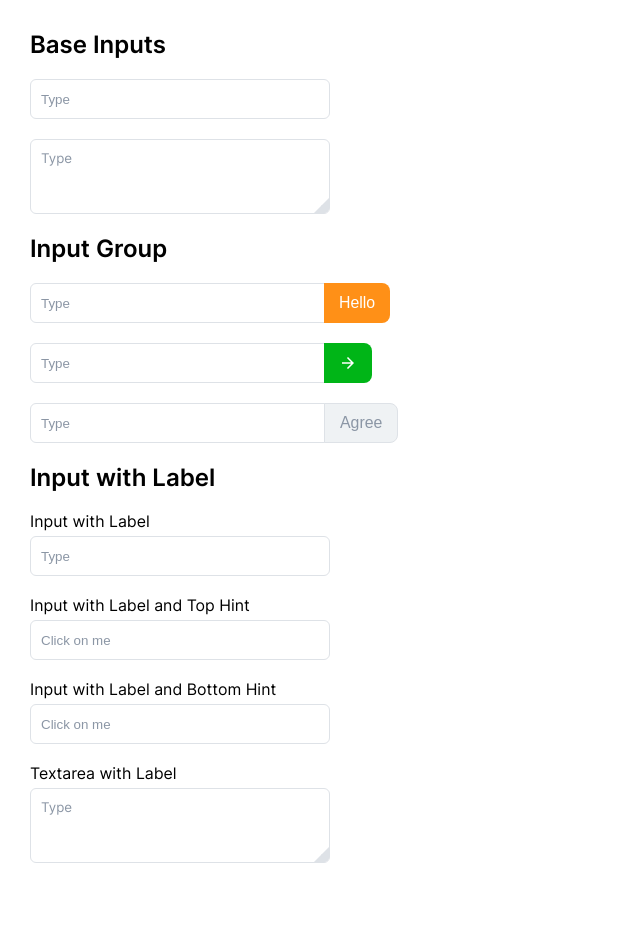
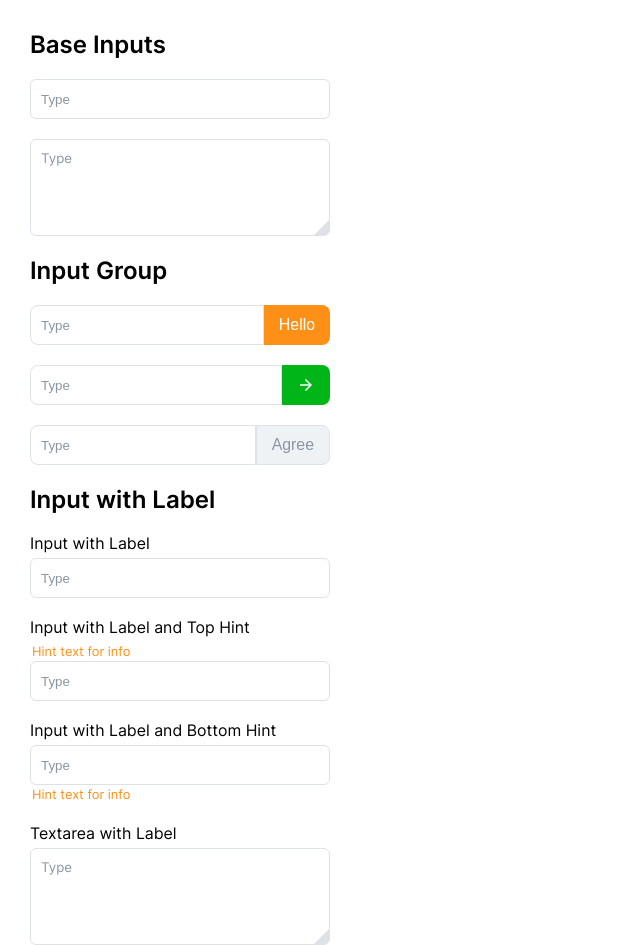
Before and after one commit to martiniucanastasia/next-ts-commerce, a Next.js app: page /preview in a window 1280 px wide. Shown: the whole page, without its empty margins (0-640 px from the left). Before the commit the page ends 863 px from the top, so only its background shows below. Built offline with nearby package versions, Linux system fonts and the light colour scheme.

Commit message:
Fix all issues

```diff
--- a/src/app/preview/page.tsx
+++ b/src/app/preview/page.tsx
@@ -23,6 +23,7 @@ export default function Preview() {
       <br />
       <Input
         placeholder="Type"
+        visual="left"
         button={
           <Button visual="right" variant="fifth">
             Hello
@@ -33,6 +34,7 @@ export default function Preview() {
       <br />
       <Input
         placeholder="Type"
+        visual="left"
         button={
           <Button visual="right" variant="quaternary">
             <ArrowSvg />
@@ -43,6 +45,7 @@ export default function Preview() {
       <br />
       <Input
         placeholder="Type"
+        visual="left"
         button={
           <Button visual="right" variant="primary" available={false}>
             Agree
@@ -58,16 +61,19 @@ export default function Preview() {
 
       <br />
       <Input
-        placeholder="Click on me"
+        placeholder="Type"
         label="Input with Label and Top Hint"
-        hintTop="Hint the text top"
+        hint={{ message: "Hint text for info", position: "top" }}
       />
 
       <br />
       <Input
-        placeholder="Click on me"
+        placeholder="Type"
         label="Input with Label and Bottom Hint"
-        hintBottom="Hint the text bottom"
+        hint={{
+          message: "Hint text for info",
+          position: "bottom",
+        }}
       />
 
       <br />
--- a/src/components/UI/Buttons/styles/buttonStyles.ts
+++ b/src/components/UI/Buttons/styles/buttonStyles.ts
@@ -39,6 +39,7 @@ const getSizeStyles = ({
     large: css`
       gap: ${pxToRem(20)};
       padding: ${pxToRem(15)} ${pxToRem(20)};
+      border-radius: ${pxToRem(8)};
       min-height: ${pxToRem(54)};
       font-size: var(--text-m);
 
@@ -64,7 +65,7 @@ export const getVariantStyles = ({
         fill: currentColor;
       }
 
-      &:hover {
+      :hover {
         background-image: linear-gradient(
           to right,
           rgba(0, 103, 255, 1) 0%,
@@ -116,22 +117,22 @@ export const getGroupStyles = ({
 }: ThemedStyledProps<Pick<ButtonProps, "visual">, DefaultTheme>) => {
   const mapper: Record<Visual, FlattenSimpleInterpolation> = {
     left: css`
-      border-top-right-radius: 0px;
-      border-bottom-right-radius: 0px;
-      border-top-left-radius: 8px;
-      border-bottom-left-radius: 8px;
+      border-top-right-radius: 0;
+      border-bottom-right-radius: 0;
+      border-top-left-radius: ${pxToRem(8)};
+      border-bottom-left-radius: ${pxToRem(8)};
     `,
     center: css`
       border-radius: 0;
     `,
     right: css`
-      border-top-right-radius: 8px;
-      border-bottom-right-radius: 8px;
-      border-top-left-radius: 0px;
-      border-bottom-left-radius: 0px;
+      border-top-right-radius: ${pxToRem(8)};
+      border-bottom-right-radius: ${pxToRem(8)};
+      border-top-left-radius: 0;
+      border-bottom-left-radius: 0;
     `,
     standart: css`
-      border-radius: ${pxToRem(8)};
+      border-radius: ${pxToRem(6)};
     `,
   };
 
@@ -147,6 +148,11 @@ const getAvailableStyles = ({
       background-color: var(--gray-200);
       border: 1px solid var(--gray-300);
       color: var(--gray-500);
+
+
+      :hover {
+        background-image: none;
+      }
 
       svg{
         fill: var(--gray-500);
--- a/src/components/UI/Input/Input.tsx
+++ b/src/components/UI/Input/Input.tsx
@@ -1,4 +1,4 @@
-import { ReactElement, useState } from "react";
+import { ReactElement } from "react";
 import { ButtonProps } from "../Buttons/types";
 import { inputStyles as S } from "./styles/inputStyles";
 
@@ -7,8 +7,11 @@ export interface InputProps {
   placeholder: string;
   button?: ReactElement<ButtonProps>;
   label?: string;
-  hintTop?: string;
-  hintBottom?: string;
+  visual?: string;
+  hint?: {
+    message: string;
+    position: string;
+  };
 }
 
 export const Input = ({
@@ -16,42 +19,26 @@ export const Input = ({
   placeholder,
   button,
   label,
-  hintTop,
-  hintBottom,
+  visual,
+  hint,
 }: InputProps) => {
-  const [isFocused, setIsFocused] = useState(false);
+  return (
+    <>
+      <S.GeneratWrapper>
+        {label && <S.Label>{label}</S.Label>}
+        {hint?.position === "top" && <S.Hint>{hint.message}</S.Hint>}
 
-  const showHint = () => setIsFocused(true);
+        {isTextarea ? (
+          <S.Textarea rows={5} cols={30} placeholder={placeholder} />
+        ) : (
+          <S.InputWrapper>
+            <S.Input type="text" placeholder={placeholder} visual={visual} />
+            {button && <>{button}</>}
+          </S.InputWrapper>
+        )}
 
-  const hideHint = () => setIsFocused(false);
-
-  return (
-    <div>
-      <form>
-        <S.InputWrapper>
-          {label && <S.Label>{label}</S.Label>}
-          {hintTop && isFocused && <S.Hint>{hintTop}</S.Hint>}
-          {isTextarea ? (
-            <S.Textarea
-              rows={20}
-              cols={30}
-              onFocus={showHint}
-              onBlur={hideHint}
-              placeholder={placeholder}
-            />
-          ) : (
-            <S.Input
-              onFocus={showHint}
-              onBlur={hideHint}
-              type="text"
-              placeholder={placeholder}
-            />
-          )}
-
-          {hintBottom && isFocused && <S.Hint>{hintBottom}</S.Hint>}
-          {button && <S.ButtonWrapper>{button}</S.ButtonWrapper>}
-        </S.InputWrapper>
-      </form>
-    </div>
+        {hint?.position === "bottom" && <S.Hint>{hint.message}</S.Hint>}
+      </S.GeneratWrapper>
+    </>
   );
 };
--- a/src/components/UI/Input/styles/inputStyles.ts
+++ b/src/components/UI/Input/styles/inputStyles.ts
@@ -1,13 +1,45 @@
-import styled from "styled-components";
+import styled, {
+  css,
+  DefaultTheme,
+  FlattenSimpleInterpolation,
+  ThemedStyledProps,
+} from "styled-components";
 import { pxToRem } from "@/styles/_common";
+import { InputProps } from "../Input";
+
+export const getGroupStyles = ({
+  visual = "",
+}: ThemedStyledProps<Pick<InputProps, "visual">, DefaultTheme>) => {
+  const mapper: Record<string, FlattenSimpleInterpolation> = {
+    right: css`
+      border-top-right-radius: ${pxToRem(8)};
+      border-bottom-right-radius: ${pxToRem(8)};
+      border-top-left-radius: 0;
+      border-bottom-left-radius: 0;
+    `,
+    center: css`
+      border-radius: 0;
+    `,
+    left: css`
+      border-top-right-radius: 0;
+      border-bottom-right-radius: 0;
+      border-top-left-radius: ${pxToRem(8)};
+      border-bottom-left-radius: ${pxToRem(8)};
+    `,
+  };
+
+  return mapper[visual];
+};
 
 export const inputStyles = {
   InputWrapper: styled.div`
     display: flex;
+  `,
+  GeneratWrapper: styled.div`
+    display: flex;
     flex-direction: column;
-    position: relative;
   `,
-  Input: styled.input`
+  Input: styled.input<Pick<InputProps, "visual">>`
     display: block;
     overflow: hidden;
     width: 100%;
@@ -16,28 +48,32 @@ export const inputStyles = {
 
     border-radius: ${pxToRem(6)};
     border: 1px solid var(--gray-300);
+    outline: none;
 
     ::placeholder {
       color: var(--gray-500);
     }
 
     :focus {
-      outline-color: var(--primary);
+      border-color: var(--primary);
     }
+
+    ${getGroupStyles}
   `,
   Textarea: styled.textarea`
     display: block;
     overflow: hidden;
 
     width: 100%;
-    max-height: ${pxToRem(75)};
     padding: ${pxToRem(10)};
+
 
     border-radius: ${pxToRem(6)};
     border: 1px solid var(--gray-300);
 
+    resize: vertical;
     :focus {
-      outline-color: var(--primary);
+      border-color: var(--primary);
     }
 
     ::placeholder {
@@ -55,11 +91,6 @@ export const inputStyles = {
     }
   `,
 
-  ButtonWrapper: styled.div`
-    position: absolute;
-    left: 98%;
-  `,
-
   Label: styled.p`
     padding-bottom: ${pxToRem(5)};
     font-size: var(--text-s);
```
